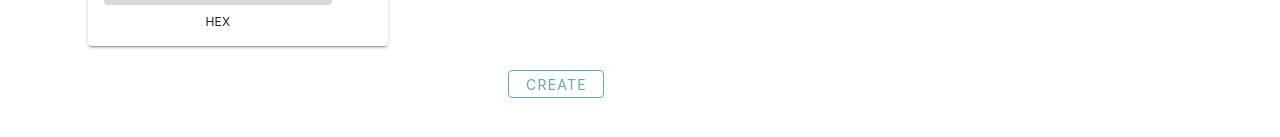
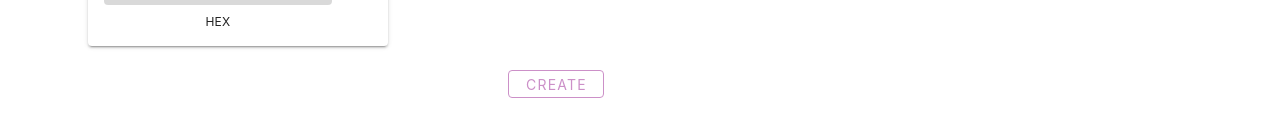
Before and after one commit to tiirent/voucher, a Vue app in the folder client/: page /create in a window 1280 px wide. Shown: the part 799-936 px from the top of the page. Built offline with nearby package versions, Linux system fonts and the light colour scheme.

Commit message:
use color variable

```diff
--- a/client/src/assets/base.css
+++ b/client/src/assets/base.css
@@ -23,6 +23,9 @@
 
 /* semantic color variables for this project */
 :root {
+  --color-accent-1: #64A9AF;
+  --color-accent-2: #CC90C8;
+
   --color-background: var(--vt-c-white);
   --color-background-soft: var(--vt-c-white-soft);
   --color-background-mute: var(--vt-c-white-mute);
@@ -59,6 +62,7 @@
 }
 
 body {
+  min-height: 100vh;
   color: var(--color-text);
   background: var(--color-background);
   transition:
--- a/client/src/components/AppNavbar.vue
+++ b/client/src/components/AppNavbar.vue
@@ -9,11 +9,10 @@ const navigateTo = (path: string) => {
 
 <template>
   <v-app-bar flat color="transparent">
-    <v-app-bar-title @click="navigateTo('/')" style="cursor: pointer;">4u</v-app-bar-title>
+    <v-app-bar-title @click="navigateTo('/')" style="cursor: pointer">4u</v-app-bar-title>
     <v-spacer></v-spacer>
     <v-btn
       variant="outlined"
-      color="#64A9AF"
       class="mr-2"
       density="comfortable"
     >
@@ -21,7 +20,6 @@ const navigateTo = (path: string) => {
     </v-btn>
     <v-btn
       variant="outlined"
-      color="#64A9AF"
       density="comfortable"
     >
       Signup
@@ -30,8 +28,7 @@ const navigateTo = (path: string) => {
 </template>
 
 <style scoped>
-.v-app-bar-title {
-  color: #64A9AF;
+.v-app-bar-title, .v-btn {
+  color: var(--color-accent-1);
 }
-
 </style>
--- a/client/src/views/CreateVoucherView.vue
+++ b/client/src/views/CreateVoucherView.vue
@@ -38,7 +38,7 @@ const createVoucher = async () => {
       <v-row>
         <!-- Form Section -->
         <v-col cols="12" md="6">
-          <v-card class="h-100" color="transparent" flat>
+          <v-card color="transparent" flat>
             <v-card-title class="text-h5 px-4 pt-4">
               Create Your Voucher
             </v-card-title>
@@ -83,7 +83,6 @@ const createVoucher = async () => {
 
                 <div class="d-flex justify-end">
                   <v-btn variant="outlined"
-                    color="#64A9AF"
                     class="mr-2"
                     density="comfortable"
                     :loading="loading"
@@ -98,7 +97,7 @@ const createVoucher = async () => {
 
         <!-- Preview Section -->
         <v-col cols="12" md="6">
-          <v-card class="h-100" color="transparent" flat>
+          <v-card color="transparent" flat>
             <v-card-title class="text-h5 px-4 pt-4">
               Voucher Preview
             </v-card-title>
@@ -113,7 +112,7 @@ const createVoucher = async () => {
 </template>
 
 <style scoped>
-.h-100 {
-  height: 100%;
+.v-btn {
+  color: var(--color-accent-2);
 }
 </style>
```
